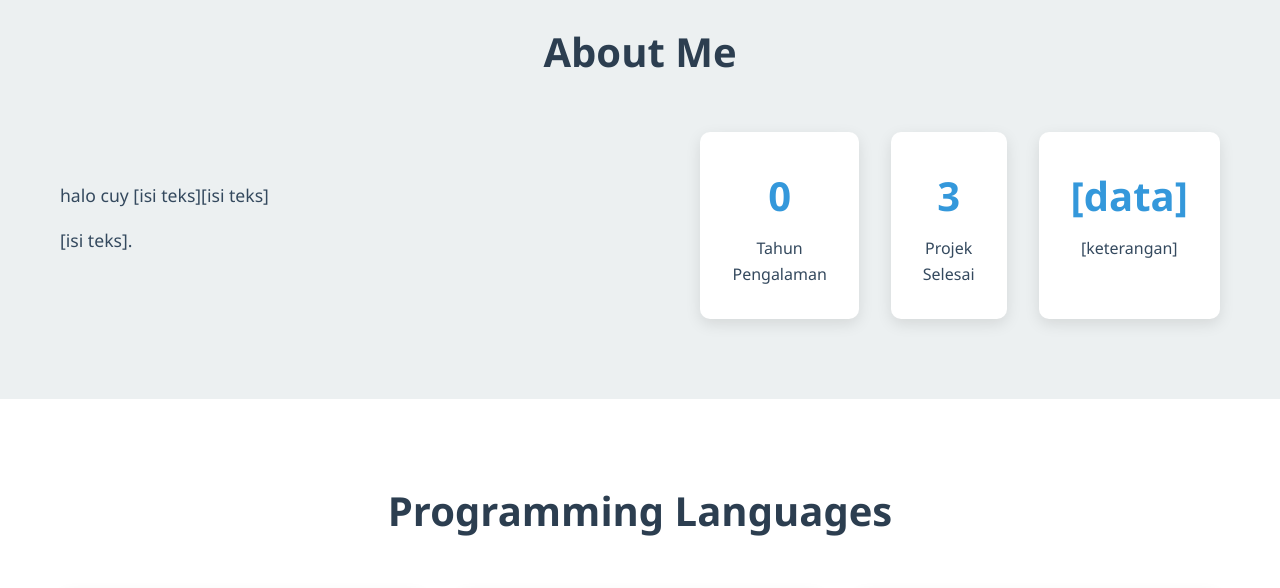
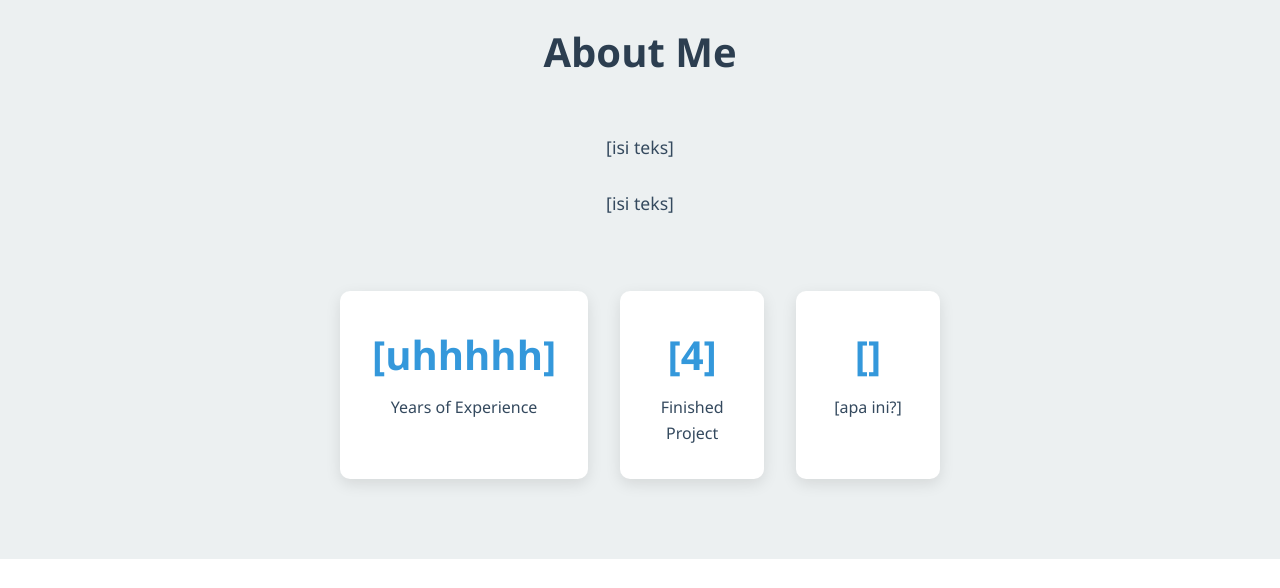
Before and after one commit to JerukSegar/my-portfolio, a plain HTML site: page index.html in a window 1280 px wide. Shown: the part 860-1448 px from the top of the page. Drawn offline with Linux system fonts and the light colour scheme.

Commit message:
update css & html about section

```diff
--- a/index.html
+++ b/index.html
@@ -59,21 +59,21 @@
         <h2 class="section-title">About Me</h2>
         <div class="about-content">
             <div class="about-text">
-                    <p>                    halo cuy [isi teks][isi teks]</p>
-                    <p>[isi teks].</p>
+                <p>[isi teks]</p>
+                <p>[isi teks]</p>
             </div>
             <div class="about-stats">
                 <div class="stat">
-                        <h3>0</h3>
-                        <p>Tahun Pengalaman</p>
+                    <h3>[uhhhhh]</h3>
+                    <p>Years of Experience</p>
                 </div>
                 <div class="stat">
-                        <h3>3</h3>
-                        <p>Projek Selesai</p>
+                    <h3>[4]</h3>
+                    <p>Finished Project</p>
                 </div>
                 <div class="stat">
-                        <h3>[data]</h3>
-                        <p>[keterangan]</p>
+                    <h3>[]</h3>
+                    <p>[apa ini?]</p>
                 </div>
             </div>
         </div>
@@ -167,7 +167,7 @@
                     </div>
                 </div>
                 <div class="project-card">
-                    <img src="logo_sproste" alt="Project 2">
+                    <img src="logo_sproste.png" alt="Project 2">
                     <div class="project-info">
                         <h3>Sproste</h3>
                         <p>A side-scrolling puzzle game developed with 3 other developers. As the Artist, I was responsible for the visual aspects, including characters, environments, and the user interface.</p>
--- a/style.css
+++ b/style.css
@@ -247,21 +247,30 @@ section {
 }
 
 .about-content {
-    display: grid;
-    grid-template-columns: 2fr 1fr;
+    display: flex;
+    flex-direction: column;
     gap: 3rem;
     align-items: center;
+    text-align: center;
+}
+
+.about-text {
+    max-width: 800px;
+    margin: 0 auto;
 }
 
 .about-text p {
-    margin-bottom: 1rem;
+    margin-bottom: 1.5rem;
     font-size: 1.1rem;
+    line-height: 1.8;
 }
 
 .about-stats {
     display: grid;
     grid-template-columns: repeat(3, 1fr);
     gap: 2rem;
+    max-width: 600px;
+    margin: 0 auto;
 }
 
 .stat {
@@ -276,6 +285,23 @@ section {
     font-size: 2.5rem;
     color: #3498db;
     margin-bottom: 0.5rem;
+}
+
+.stat p {
+    font-size: 1rem;
+    color: var(--text-color);
+}
+
+/* Responsive */
+@media (max-width: 768px) {
+    .about-stats {
+        grid-template-columns: 1fr;
+        gap: 1.5rem;
+    }
+
+    .about-text {
+        padding: 0 1rem;
+    }
 }
 
 /* Skills Section */
```
Lines whose indentation alone changed are shown as unchanged.
